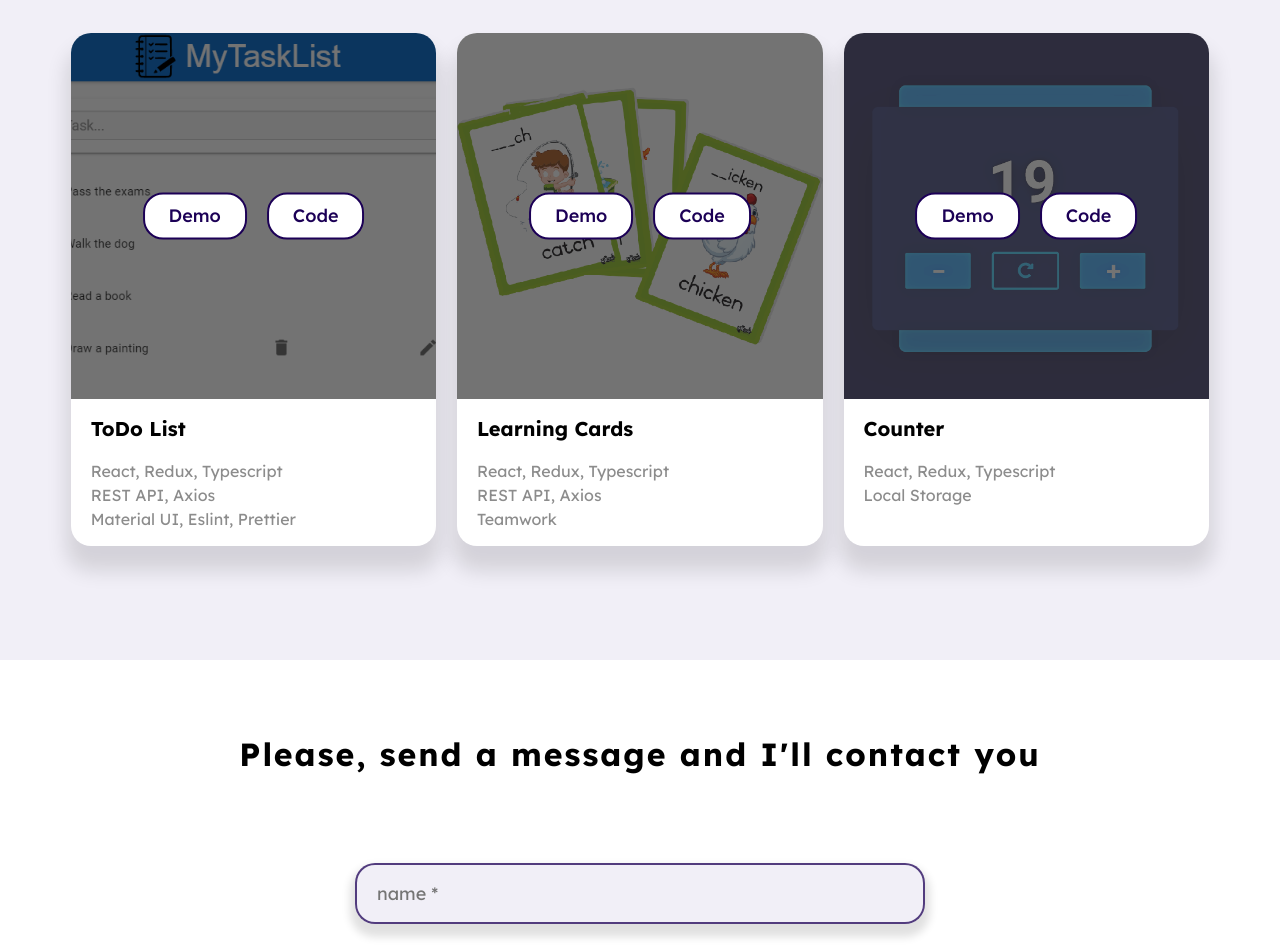
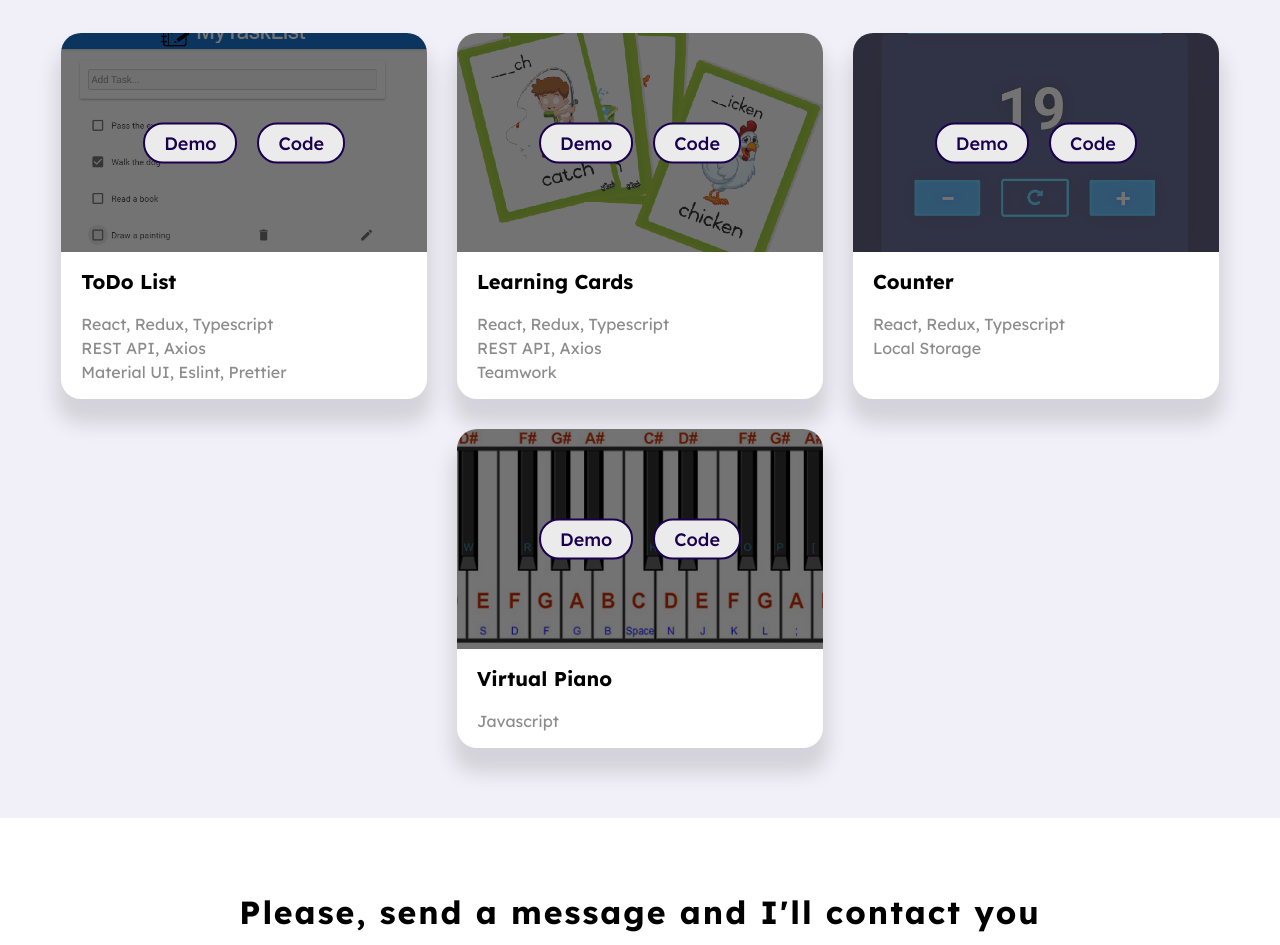
Before and after one commit to Vadzimka0/portfolio, a React (Create React App) app: page / in a window 1280 px wide. Shown: the part 1740-2685 px from the top of the page. Built offline with nearby package versions, Linux system fonts and the light colour scheme.

Commit message:
add virtual piano in projects

```diff
--- a/src/components/Projects/Projects.js
+++ b/src/components/Projects/Projects.js
@@ -4,6 +4,7 @@ import common from "../common/common.module.scss";
 import todo from "../../assets/img/todo.png";
 import cards from "../../assets/img/cards.png";
 import counter from "../../assets/img/counter.png";
+import piano from "../../assets/img/piano.jpg";
 
 export const Projects = () => (
   <section className={s.projects}>
@@ -16,8 +17,10 @@ export const Projects = () => (
           <div className={s.pic}>
             <img className={s.pic_bg} src={todo} alt="react todo"/>
             <div className={s.links}>
-              <a className={s.btn} href="https://Vadzimka0.github.io/todolist-project" target="_blank" rel="noreferrer">Demo</a>
-              <a className={s.btn} href="https://github.com/Vadzimka0/todolist-project" target="_blank" rel="noreferrer">Code</a>
+              <a className={s.btn} href="https://Vadzimka0.github.io/todolist-project" target="_blank"
+                 rel="noreferrer">Demo</a>
+              <a className={s.btn} href="https://github.com/Vadzimka0/todolist-project" target="_blank"
+                 rel="noreferrer">Code</a>
             </div>
           </div>
           <div className={s.project_title}>
@@ -50,7 +53,7 @@ export const Projects = () => (
 
         <div className={s.project}>
           <div className={s.pic}>
-            <img className={s.pic_bg} src={counter} alt="react network"/>
+            <img className={s.pic_bg} src={counter} alt="react counter"/>
             <div className={s.links}>
               <a className={s.btn} href="#!">Demo</a>
               <a className={s.btn} href="#!">Code</a>
@@ -65,6 +68,22 @@ export const Projects = () => (
           </p>
         </div>
 
+        <div className={s.project}>
+          <div className={s.pic}>
+            <img className={s.pic_bg} src={piano} alt="javascript piano"/>
+            <div className={s.links}>
+              <a className={s.btn} href="https://rolling-scopes-school.github.io/vadzimka0-JSFE2021Q1/virtual-piano/" target="_blank" rel="noreferrer">Demo</a>
+              <a className={s.btn} href="https://github.com/rolling-scopes-school/vadzimka0-JSFE2021Q1/tree/virtual-piano" target="_blank" rel="noreferrer">Code</a>
+            </div>
+          </div>
+          <div className={s.project_title}>
+            <h4>Virtual Piano</h4>
+          </div>
+          <p className={s.project_description}>
+            Javascript
+          </p>
+        </div>
+
       </div>
     </div>
   </section>
--- a/src/components/Projects/Projects.module.scss
+++ b/src/components/Projects/Projects.module.scss
@@ -12,11 +12,12 @@
 
 .projects_items {
   display: flex;
-  justify-content: space-evenly;
+  flex-wrap: wrap;
+  justify-content: center;
+  gap: 30px;
   @include mediaTablet {
     flex-direction: column;
     align-items: center;
-    row-gap: 30px;
   }
 }
 
@@ -36,11 +37,12 @@
     width: 90%;
   }
 
+
   .pic {
     position: relative;
 
     .pic_bg {
-      aspect-ratio: 5 / 5;
+      aspect-ratio: 5 / 3;
       object-fit: cover;
       filter: brightness(45%);
 
@@ -59,8 +61,9 @@
 
       .btn {
         display: inline-block;
-        padding: 7px 24px 9px;
+        padding: 5px 19px 5px;
         background-color: $bgSecondColor;
+        filter: brightness(92%);
         border: 2px solid $navLinkHoverColor;
         color: $navLinkHoverColor;
         border-radius: 20px;
@@ -78,7 +81,6 @@
 
         @include mediaLaptop {
           font-size: 1.4rem;
-          padding: 8px 18px 9px;
         }
       }
     }
```
Also changed, not shown: src/assets/img/piano.jpg (added).
